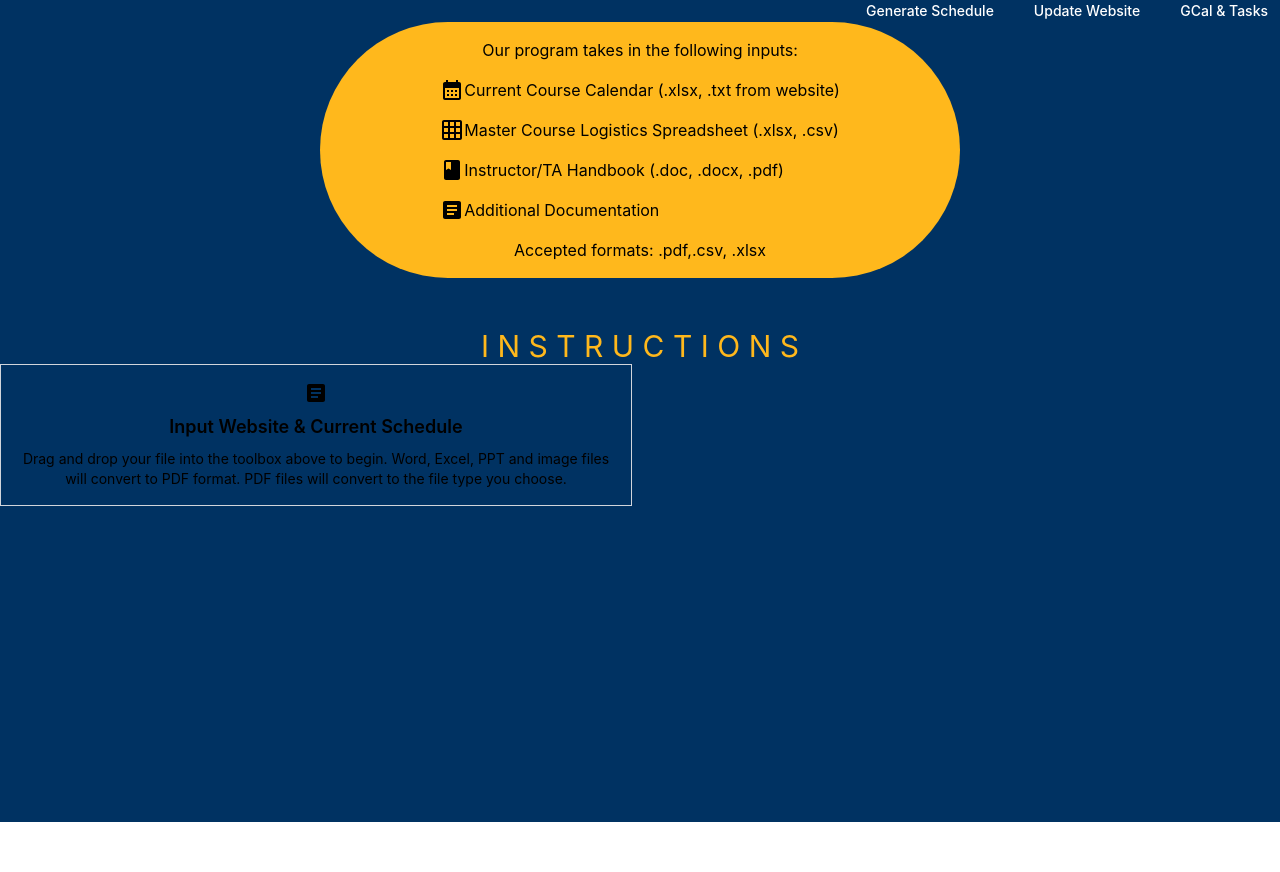
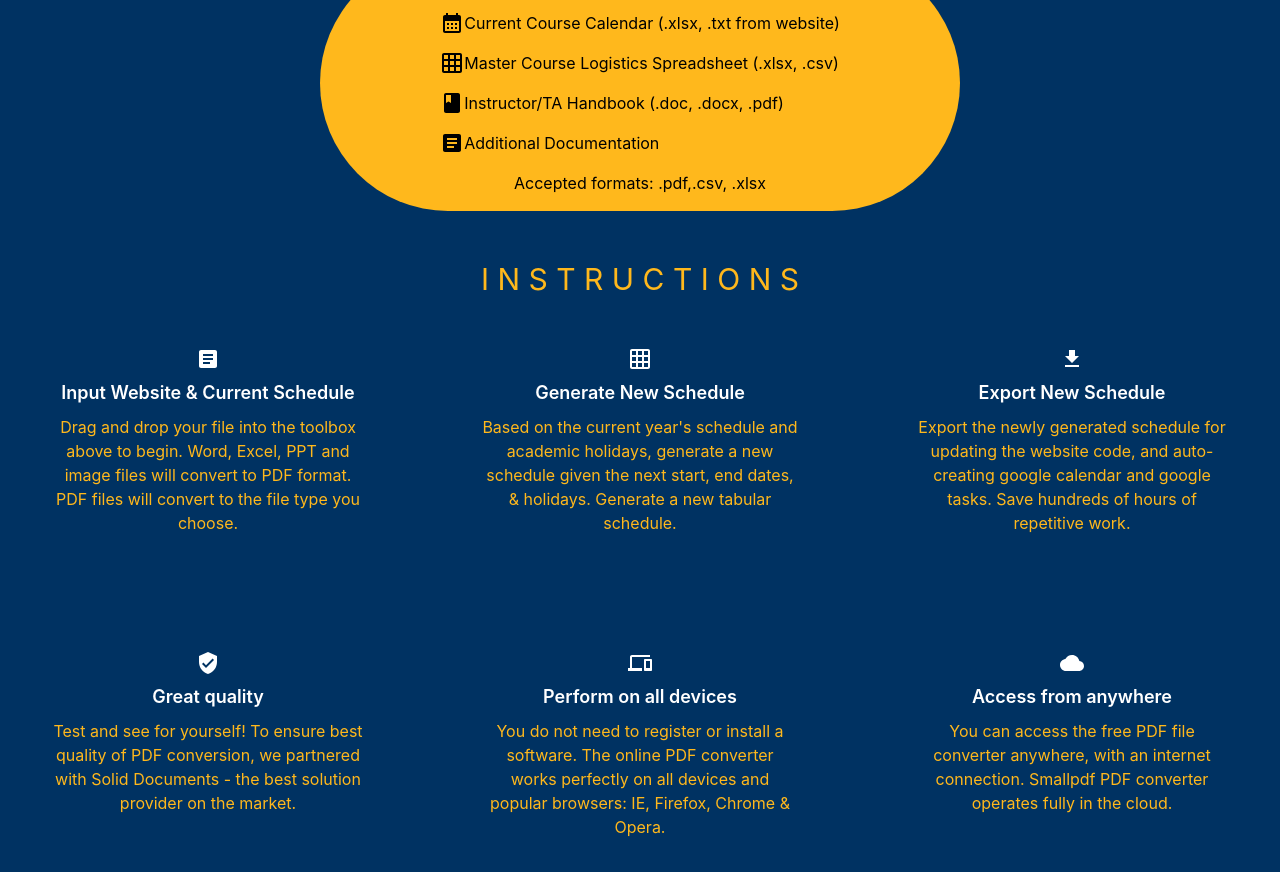
Before and after one commit to Mehul-Gandhi/CourseCraft, a React (Create React App) app in the folder my-app/: page /help in a window 1280 px wide. Shown: the top 872 px of the page. Before the commit the page ends 822 px from the top, so only its background shows below. Built offline with nearby package versions, Linux system fonts and the light colour scheme.

Commit message:
Add help instructions

```diff
--- a/my-app/src/components/Instructions.js
+++ b/my-app/src/components/Instructions.js
@@ -5,24 +5,32 @@ import GridOnIcon from '@mui/icons-material/GridOn';
 import BookIcon from '@mui/icons-material/Book';
 import ArticleIcon from '@mui/icons-material/Article';
 
+import GetAppIcon from '@mui/icons-material/GetApp';
+import VerifiedUserIcon from '@mui/icons-material/VerifiedUser';
+import DevicesIcon from '@mui/icons-material/Devices';
+import CloudIcon from '@mui/icons-material/Cloud';
 
 function Information() {
     const elements = [
         [ArticleIcon, "Input Website & Current Schedule", "Drag and drop your file into the toolbox above to begin. Word, Excel, PPT and image files will convert to PDF format. PDF files will convert to the file type you choose."],
-        // Fill the rest of the arrays similar to above
+        [GridOnIcon, "Generate New Schedule", "Based on the current year's schedule and academic holidays, generate a new schedule  given the next start, end dates, & holidays. Generate a new tabular schedule."],
+        [GetAppIcon,"Export New Schedule", "Export the newly generated schedule for updating the website code, and auto-creating google calendar and google tasks. Save hundreds of hours of repetitive work."],
+        [VerifiedUserIcon, "Great quality", "Test and see for yourself! To ensure best quality of PDF conversion, we partnered with Solid Documents - the best solution provider on the market."],
+        [DevicesIcon, "Perform on all devices", "You do not need to register or install a software. The online PDF converter works perfectly on all devices and popular browsers: IE, Firefox, Chrome & Opera."],
+        [CloudIcon, "Access from anywhere", "You can access the free PDF file converter anywhere, with an internet connection. Smallpdf PDF converter operates fully in the cloud."]
       ];
     return (
-      <div className="grid grid-cols-2 grid-rows-3 gap-4">
+      <div className="grid grid-cols-3 grid-rows-2 gap-4">
         {elements.map((el, index) => {
           const Icon = el[0]; // extract the icon component
           const title = el[1];
           const description = el[2];
 
           return (
-            <div key={index} className="border border-gray-300 p-4">
-              <Icon className="mb-2" />
-              <h2 className="text-lg font-semibold mb-2">{title}</h2>
-              <p className="text-sm">{description}</p>
+            <div key={index} style={{ margin: '25px', padding: '25px'}}>
+              <Icon style={{color: '#ffffff'}} className="mb-2" />
+              <h2 style={{color: '#ffffff'}} className="text-lg font-semibold mb-2">{title}</h2>
+              <p style={{color: '#FFB81C'}} className="text-md">{description}</p>
             </div>
           );
         })}
@@ -30,17 +38,7 @@ function Information() {
     );
   }
 
-
-
-
-
-
-
-
 export default function Instructions() {
-
-
-
     return (<div className="App flex flex-col items-center justify-center h-screen w-screen  md:h-auto ">
             <div className="bg-[#FFB81C] w-full md:w-1/2 h-50 rounded-full flex items-center justify-center p-4">
                 <div>
@@ -56,7 +54,6 @@ export default function Instructions() {
             </div>
             <div className="text-[#FFB81C] font-inter text-3xl"  style={{ marginTop: '50px'}}>I N S T R U C T I O N S</div>
             <Information />
-
         </div>
     )
 }
--- a/my-app/src/components/TimeLine.js
+++ b/my-app/src/components/TimeLine.js
@@ -26,7 +26,7 @@ const CustomConnector = styled('div')(({ theme }) => ({
   borderBottom: '1px solid #FFB81C',
 }));
 
-function Timeline() {
+function TimeLine() {
     const [activeStep, setActiveStep] = React.useState(0);
 
     const nextStep = () => {
@@ -83,4 +83,4 @@ function Timeline() {
     );
 }
 
-export default Timeline;
+export default TimeLine;
--- a/my-app/src/components/homepage.js
+++ b/my-app/src/components/homepage.js
@@ -7,7 +7,7 @@ import ClassWebsiteInput from './ClassWebsiteInput'
 import CourseWebsiteInput from './CourseWebsiteInput'
 import ConfirmButton from './buttons/ConfirmButton'
 import DropzoneComponent from './DropzoneComponent';
-import Timeline from './Timeline';
+import TimeLine from './TimeLine';
 
 import { handleLoginSuccess, handleLoginFailure, handleLogout } from './login/helpers';
 import { useState } from "react";
@@ -37,7 +37,7 @@ function HomePage() {
 
 
       <Banner />
-      <Timeline />
+      <TimeLine />
 
       <ClassWebsiteInput />
       <br></br>
```
